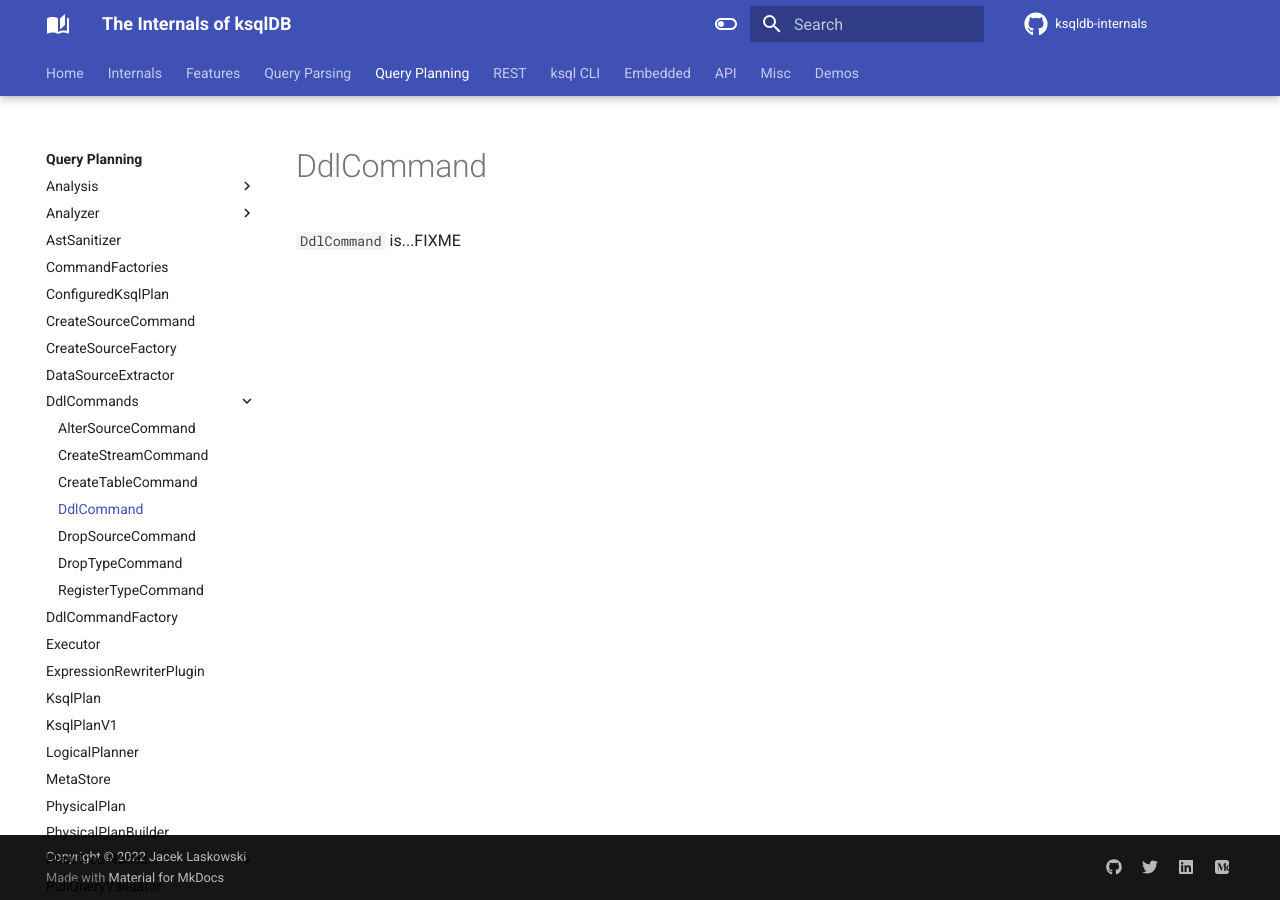
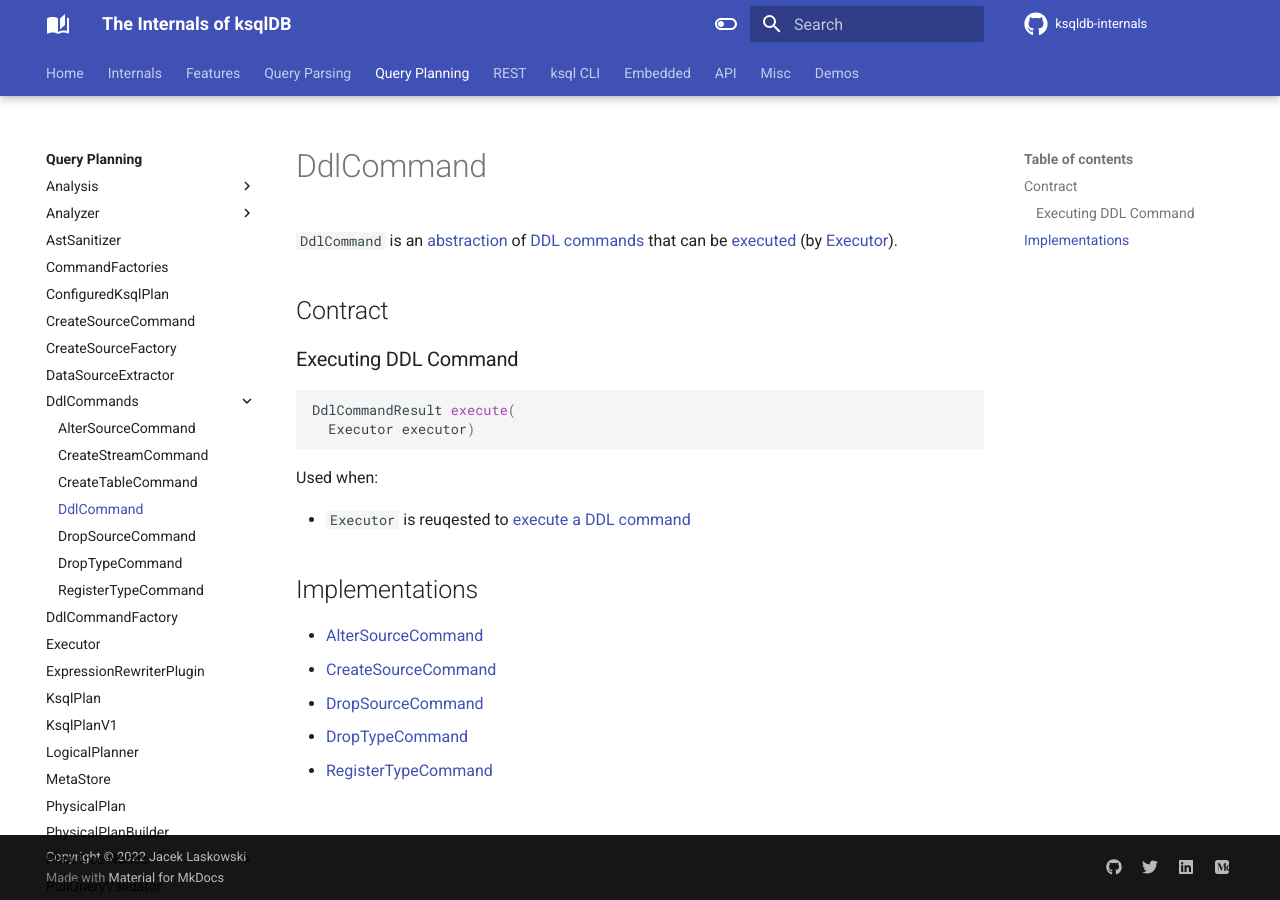
Before and after one commit to japila-books/ksqldb-internals, an MkDocs documentation site: the page built from docs/DdlCommand.md, in a window 1280 px wide. Built offline with MkDocs 1.6.1 and Material for MkDocs 9.7.7, drawn with Linux system fonts in a browser that asks for light colours; comment, search, counter and statistics services are not loaded.

Commit message:
DdlCommand

````diff
--- a/docs/DdlCommand.md
+++ b/docs/DdlCommand.md
@@ -1,3 +1,24 @@
 # DdlCommand
 
-`DdlCommand` is...FIXME
+`DdlCommand` is an [abstraction](#contract) of [DDL commands](#implementations) that can be [executed](#execute) (by [Executor](Executor.md#execute)).
+
+## Contract
+
+### <span id="execute"> Executing DDL Command
+
+```java
+DdlCommandResult execute(
+  Executor executor)
+```
+
+Used when:
+
+* `Executor` is reuqested to [execute a DDL command](Executor.md#execute)
+
+## Implementations
+
+* [AlterSourceCommand](AlterSourceCommand.md)
+* [CreateSourceCommand](CreateSourceCommand.md)
+* [DropSourceCommand](DropSourceCommand.md)
+* [DropTypeCommand](DropTypeCommand.md)
+* [RegisterTypeCommand](RegisterTypeCommand.md)
````
Also changed, not shown: docs/overview.md (+4 -4 lines).
